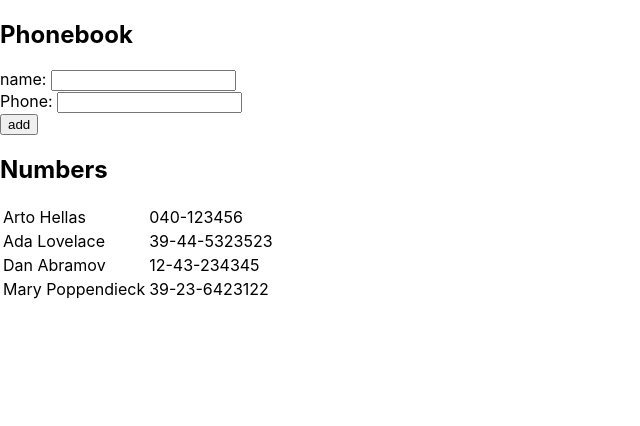
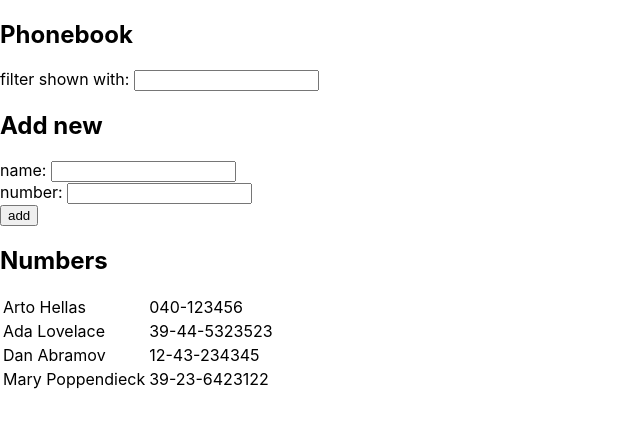
Before and after one commit to kostiya/fullstack-open, a React (Create React App) app in the folder part2/phonebook/: page / in a window 1280 px wide. Shown: the top 426 px of the page, without its empty margins (0-640 px from the left). Built offline with nearby package versions, Linux system fonts and the light colour scheme.

Commit message:
Finished 2.9

```diff
--- a/part2/phonebook/src/App.js
+++ b/part2/phonebook/src/App.js
@@ -9,9 +9,11 @@ const App = () => {
   ])
   const [newName, setNewName] = useState('')
   const [newNumber, setNewNumber] = useState('')
+  const [filter, setFilter] = useState('')
 
   const handleNameChange = (event) => setNewName(event.target.value)
   const handleNumberChange = (event) => setNewNumber(event.target.value)
+  const handleFilterChange = (event) => setFilter(event.target.value)
 
   const addPerson = (event) => {
     event.preventDefault()
@@ -35,13 +37,20 @@ const App = () => {
   return (
     <div>
       <h2>Phonebook</h2>
+      <div>
+      filter shown with: <input
+                  value={filter}
+                  onChange={handleFilterChange}/>
+
+      </div>
+      <h2>Add new</h2>
       <form onSubmit={addPerson}>
         <div>
           name: <input
                   value={newName}
                   onChange={handleNameChange}/>
           <br />
-          Phone: <input
+          number: <input
                   value={newNumber}
                   onChange={handleNumberChange}/>
         </div>
@@ -52,10 +61,13 @@ const App = () => {
       <h2>Numbers</h2>
       <table>
         <tbody>
-          {persons.map((person) =>  <tr key={person.name}>
-                                      <td>{person.name}</td>
-                                      <td>{person.number}</td>
-                                    </tr>)}
+          {persons
+          .filter(person => person.name.toLowerCase().includes(filter.toLowerCase()))
+          .map((person) =>
+            <tr key={person.name}>
+              <td>{person.name}</td>
+              <td>{person.number}</td>
+            </tr>)}
         </tbody>
       </table>
     </div>
```
